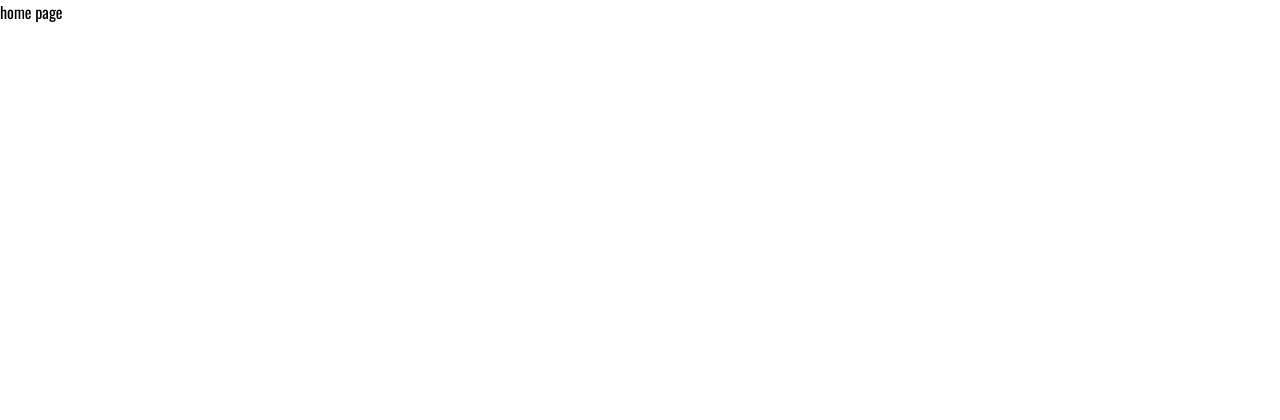
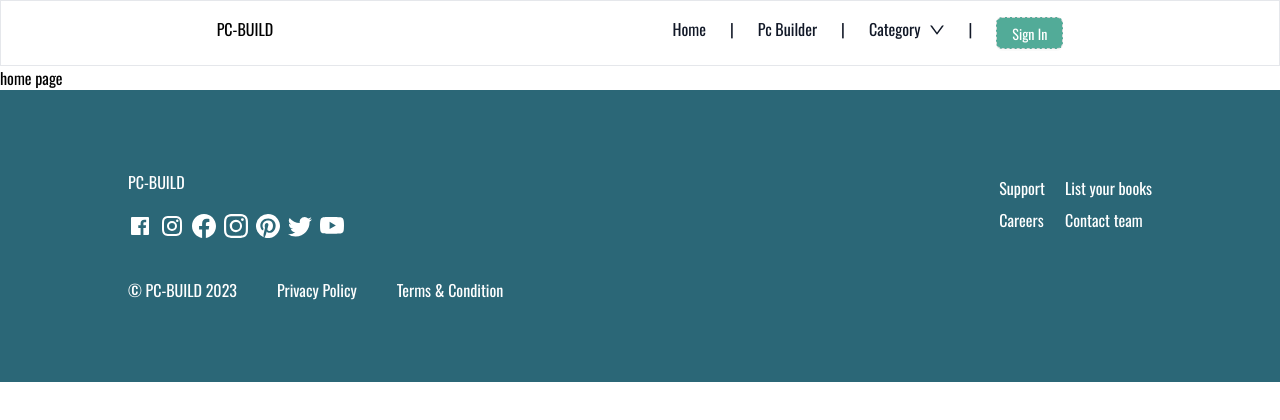
Before and after one commit to YeBenLing-ZAMAN/dream-build, a Next.js app: page / in a window 1280 px wide. Shown: the top 420 px of the page. Built offline with nearby package versions, Linux system fonts and the light colour scheme.

Commit message:
[done] navbar and footer is done

```diff
--- a/package.json
+++ b/package.json
@@ -17,6 +17,7 @@
     "postcss": "8.4.27",
     "react": "18.2.0",
     "react-dom": "18.2.0",
+    "react-icons": "^4.10.1",
     "tailwindcss": "3.3.3"
   }
 }
--- /dev/null
+++ b/src/components/Footer/Footer.js
@@ -0,0 +1,49 @@
+import Link from "next/link";
+import {
+  BsFacebook,
+  BsInstagram,
+  BsPinterest,
+  BsTwitter,
+  BsYoutube,
+} from "react-icons/bs";
+import { RiFacebookBoxFill, RiInstagramLine } from "react-icons/ri";
+
+export default function Footer() {
+  const date = new Date();
+  const year = date.getFullYear();
+  return (
+    <div className="bg-[#2b6777] text-white p-10 sm:p-20">
+      <div className="max-w-[80vw] mx-auto">
+        <div className="flex flex-col sm:flex-row sm:items-start justify-between md:items-center">
+          <div className="mb-5 sm:mb-0 sm:mr-10">
+            <Link href={"/"}>PC-BUILD</Link>
+            <div className="flex mt-5 gap-2 text-2xl">
+              <RiFacebookBoxFill />
+              <RiInstagramLine />
+              <BsFacebook />
+              <BsInstagram />
+              <BsPinterest />
+              <BsTwitter />
+              <BsYoutube />
+            </div>
+          </div>
+          <div className="flex flex-col sm:flex-row sm:gap-1 md:gap-5">
+            <ul className="space-y-2">
+              <li>Support</li>
+              <li>Careers</li>
+            </ul>
+            <ul className="space-y-2">
+              <li>List your books</li>
+              <li>Contact team</li>
+            </ul>
+          </div>
+        </div>
+        <div className="flex flex-col sm:flex-row mt-10 sm:mt-10 gap-1 md:gap-10">
+          <p>&#169; PC-BUILD {year}</p>
+          <p className="mt-5 sm:mt-0">Privacy Policy</p>
+          <p className="mt-5 sm:mt-0">Terms & Condition</p>
+        </div>
+      </div>
+    </div>
+  );
+}
--- a/src/components/Layouts/RootLayouts.js
+++ b/src/components/Layouts/RootLayouts.js
@@ -1,3 +1,12 @@
+import Footer from "../Footer/Footer";
+import Navbar from "../navbar/Navbar";
+
 export default function RootLayout({ children }) {
-  return <div>{children}</div>;
+  return (
+    <div>
+      <Navbar></Navbar>
+      {children}
+      <Footer></Footer>
+    </div>
+  );
 }
--- /dev/null
+++ b/src/components/navbar/DropdownButton.js
@@ -0,0 +1,73 @@
+import React from "react";
+import { DownOutlined } from "@ant-design/icons";
+import { Dropdown, Space } from "antd";
+import Link from "next/link";
+//href={`/products?category=`}
+const items = [
+  {
+    label: (
+      <Link className="text-md" href={"/products?category=CPU"}>
+        CPU
+      </Link>
+    ),
+    key: "0",
+  },
+  {
+    label: (
+      <Link className="text-md" href={"/products?category=Mother Board"}>
+        Mother Board
+      </Link>
+    ),
+    key: "1",
+  },
+  {
+    label: (
+      <Link className="text-md" href={"/products?category=RAM"}>
+        RAM
+      </Link>
+    ),
+    key: "2",
+  },
+  {
+    label: (
+      <Link className="text-md" href={"/products?category=Power supply Unit"}>
+        Power supply Unit
+      </Link>
+    ),
+    key: "3",
+  },
+  {
+    label: (
+      <Link className="text-md" href={"/products?category=Storage Device"}>
+        Storage Device
+      </Link>
+    ),
+    key: "4",
+  },
+  {
+    label: (
+      <Link className="text-md" href={"/products?category=Monitor"}>
+        Monitor
+      </Link>
+    ),
+    key: "5",
+  },
+];
+const DropdownButton = () => (
+  <Dropdown
+    menu={{
+      items,
+    }}
+  >
+    <a
+      className="cursor-pointer hover:text-[#5CE1E6]"
+      onClick={(e) => e.preventDefault()}
+    >
+      <Space>
+        Category
+        <DownOutlined />
+      </Space>
+    </a>
+  </Dropdown>
+);
+export default DropdownButton;
--- /dev/null
+++ b/src/components/navbar/Navbar.js
@@ -0,0 +1,39 @@
+import Link from "next/link";
+import DropdownButton from "./DropdownButton";
+import { Button } from "antd";
+
+export default function Navbar() {
+  return (
+    <div className="border bg-white p-4 flex justify-around">
+      <div className="flex justify-center">
+        <Link href={"/"} className="text-black hover:text-[#2b6777]">
+          PC-BUILD
+        </Link>
+      </div>
+      <nav className="text-gray-900 flex justify-center gap-x-6 text-md">
+        <Link href={"/"} className="hover:text-[#2b6777]">
+          Home
+        </Link>
+        <p>|</p>
+        <Link href={"/pcBuilder"} className="hover:text-[#2b6777]">
+          Pc Builder
+        </Link>
+        <p>|</p>
+        <DropdownButton></DropdownButton>
+        <p>|</p>
+        {false ? (
+          <button className="hover:text-[#2b6777]">Sign Out</button>
+        ) : (
+          <Link href={"/signup"} className="hover:text-[#fff]">
+            <Button
+              type="dashed"
+              className="bg-[#52ab98] text-[#fff] hover:bg-[#2b6777]"
+            >
+              Sign In
+            </Button>
+          </Link>
+        )}
+      </nav>
+    </div>
+  );
+}
--- a/src/pages/_app.js
+++ b/src/pages/_app.js
@@ -1,5 +1,6 @@
-import '@/styles/globals.css'
+import "@/styles/globals.css";
 
 export default function App({ Component, pageProps }) {
-  return <Component {...pageProps} />
+  const getLayout = Component.getLayout || ((page) => page);
+  return getLayout(<Component {...pageProps} />);
 }
```
Also changed, not shown: 1 other file (tests, documents, lock files or other folders).
